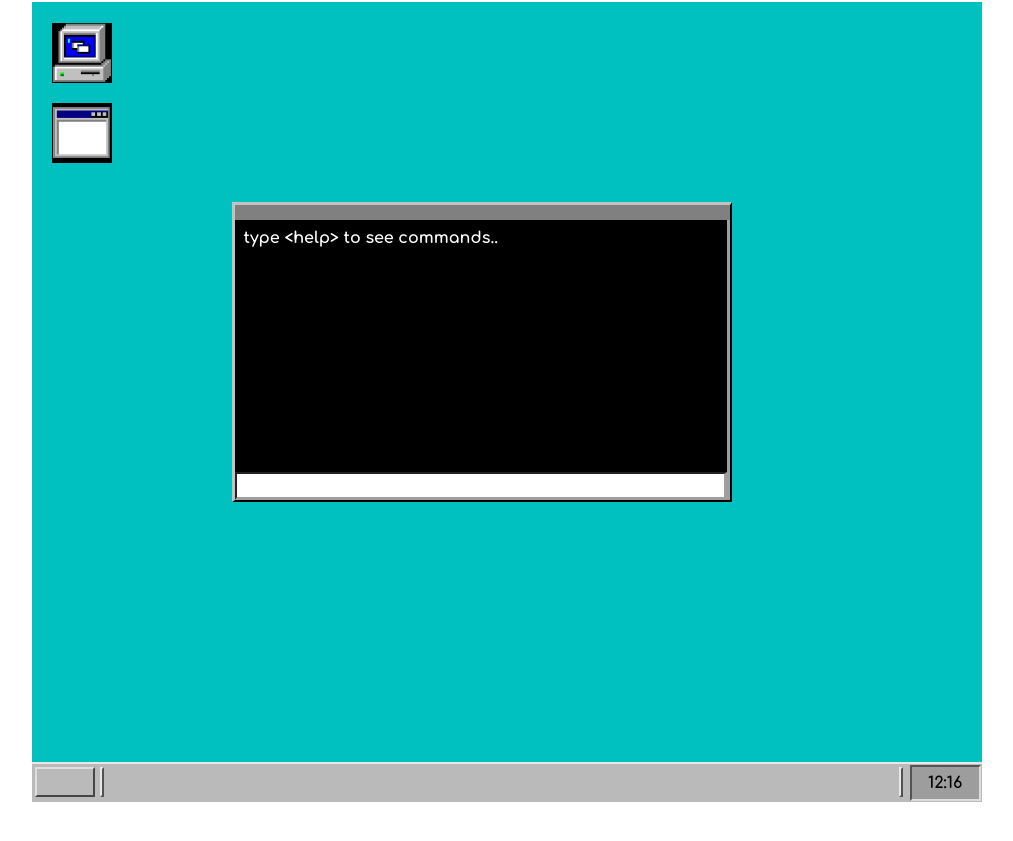
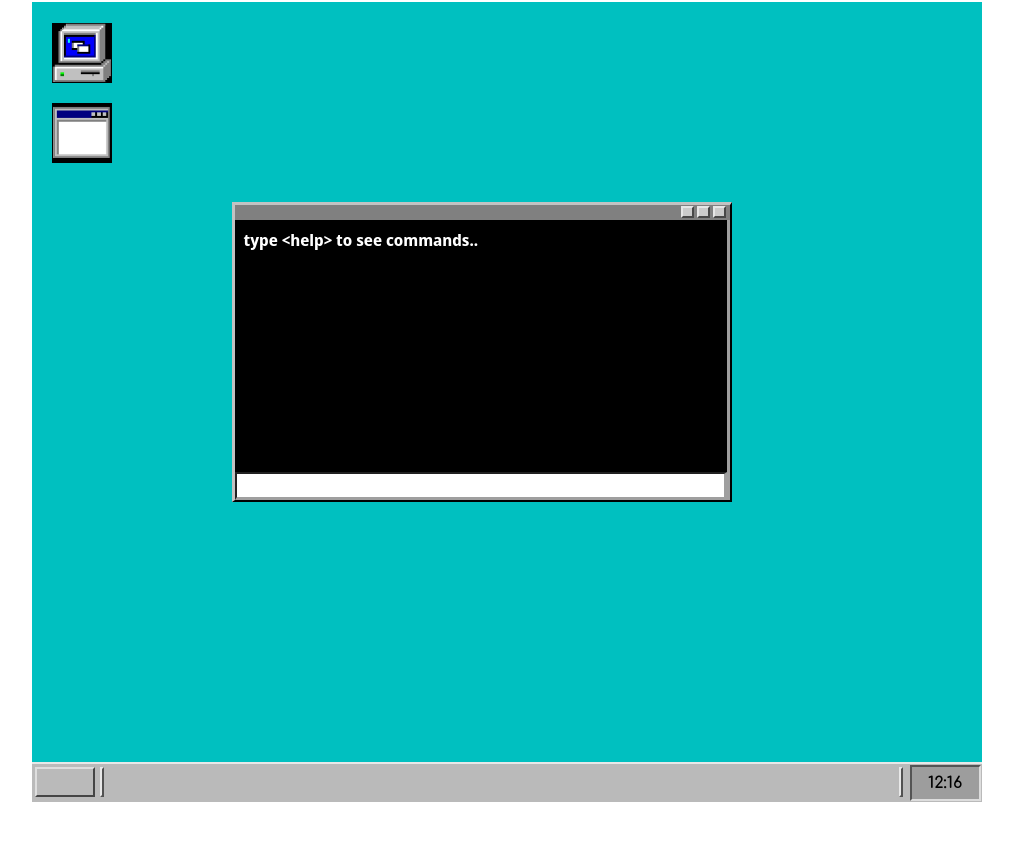
Before and after one commit to splite03/portfolio, a Vue app: page / in a window 1280 px wide. Shown: the part 1812-2653 px from the top of the page, without its empty margins (127-1140 px from the left). Built offline with nearby package versions, Linux system fonts and the light colour scheme.

Commit message:
work with functional of desktop/console

```diff
--- a/src/components/CommandConsole.vue
+++ b/src/components/CommandConsole.vue
@@ -3,9 +3,13 @@
     <a id="link" target="_blank" href="https://www.google.com/"></a>
     <div class="console-app">
         <div class="console-header"
-        @mousedown.left.prevent="grabHeader()"
-
-        ></div>
+        @mousedown.left.prevent="grabHeader()">
+            <div class="console-header-btn hide"></div>
+            <div class="console-header-btn fullscreen"></div>
+            <div class="console-header-btn close"
+            @mouseup="afterClick()"
+            @mousedown="preClick()"></div>
+        </div>
         <div class="console-body">
             <div class="console-text-area">
                 <p class="console-text" v-for="(text, idx) in textes" :key="text">{{textes[idx]}}</p>
@@ -40,6 +44,16 @@ export default {
         }
     },
     methods:{
+        preClick(){
+            document.querySelector('.close').style.border = '2px solid rgb(225, 225, 225)'
+            document.querySelector('.close').style.borderTop = '2px solid rgb(72, 72, 72)'
+            document.querySelector('.close').style.borderLeft = '2px solid rgb(72, 72, 72)'
+        },
+        afterClick(){
+            document.querySelector('.close').style.border = '2px solid rgb(72, 72, 72)'
+            document.querySelector('.close').style.borderTop = '2px solid rgb(225, 225, 225)'
+            document.querySelector('.close').style.borderLeft = '2px solid rgb(225, 225, 225)'
+        },
         grabHeader(){
             this.$store.state.grabed = true
         },
@@ -148,6 +162,8 @@ export default {
 </script>
 
 <style>
+@import url('https://fonts.googleapis.com/css2?family=Noto+Sans+Display:wght@100&display=swap');
+
 :root{
     --left-pos: 200px;
     --top-pos: 200px;
@@ -170,6 +186,26 @@ export default {
     background-color: grey;
     height: 5%;
     width: 100%;
+    position: relative;
+}
+.console-header-btn {
+    height: 12px;
+    width: 13px;
+    background-color: rgb(203, 203, 203);
+    position: absolute;
+    top: 1px;
+    border: 2px solid rgb(72, 72, 72);
+    border-top-color: rgb(230, 230, 230);
+    border-left-color: rgb(230, 230, 230);
+}
+.hide {
+    right: 36px;
+}
+.fullscreen {
+    right: 20px;
+}
+.close {
+    right: 4px;
 }
 .console-body {
     height: 95%;
@@ -195,11 +231,13 @@ export default {
     transition: background .5s ease-in-out;
     background: var(--back-color);
     font-size: var(--text-size);
+    font-family: 'Noto Sans Display', sans-serif;
 }
 .console-input {
     height: 28px;
     background-color: white;
     font-size: var(--text-size);
+    font-family: 'Noto Sans Display', sans-serif;
     padding: 4px;
     color: black;
     border-bottom: 3px solid rgb(159, 159, 159);
--- a/src/components/desktop.vue
+++ b/src/components/desktop.vue
@@ -1,10 +1,12 @@
 <template>
-    <div class="desktop" @mousemove="moveHeaderX($event), moveHeaderY($event)">
+    <div class="desktop"
+    @mousemove="moveHeaderX($event), moveHeaderY($event)">
         <div class="desktop-icons">
             <div class="desktop-icon desktop-icon-computer"></div>
-            <div class="desktop-icon desktop-icon-cmd"></div>
+            <div class="desktop-icon desktop-icon-cmd"
+            @dblclick.prevent="$store.state.cmdOpened = true"></div>
         </div>
-        <command-console></command-console>
+        <command-console v-if="$store.state.cmdOpened"></command-console>
         <div class="desktop-bar">
             <div class="desktop-start"></div>
             <div class="desktop-stick one"></div>
@@ -86,6 +88,7 @@ export default {
     bottom: 0;
     left: 0;
     border-top: 2px solid rgb(232, 232, 232);
+    z-index: 20;
 }
 .desktop-stick{
     height: 80%;
--- a/src/store/index.js
+++ b/src/store/index.js
@@ -4,7 +4,8 @@ export default createStore({
   state: {
     loaded: false,
     opacity: 0,
-    grabed: false
+    grabed: false,
+    cmdOpened: true
   },
   getters: {
     loaded(state) {
```
